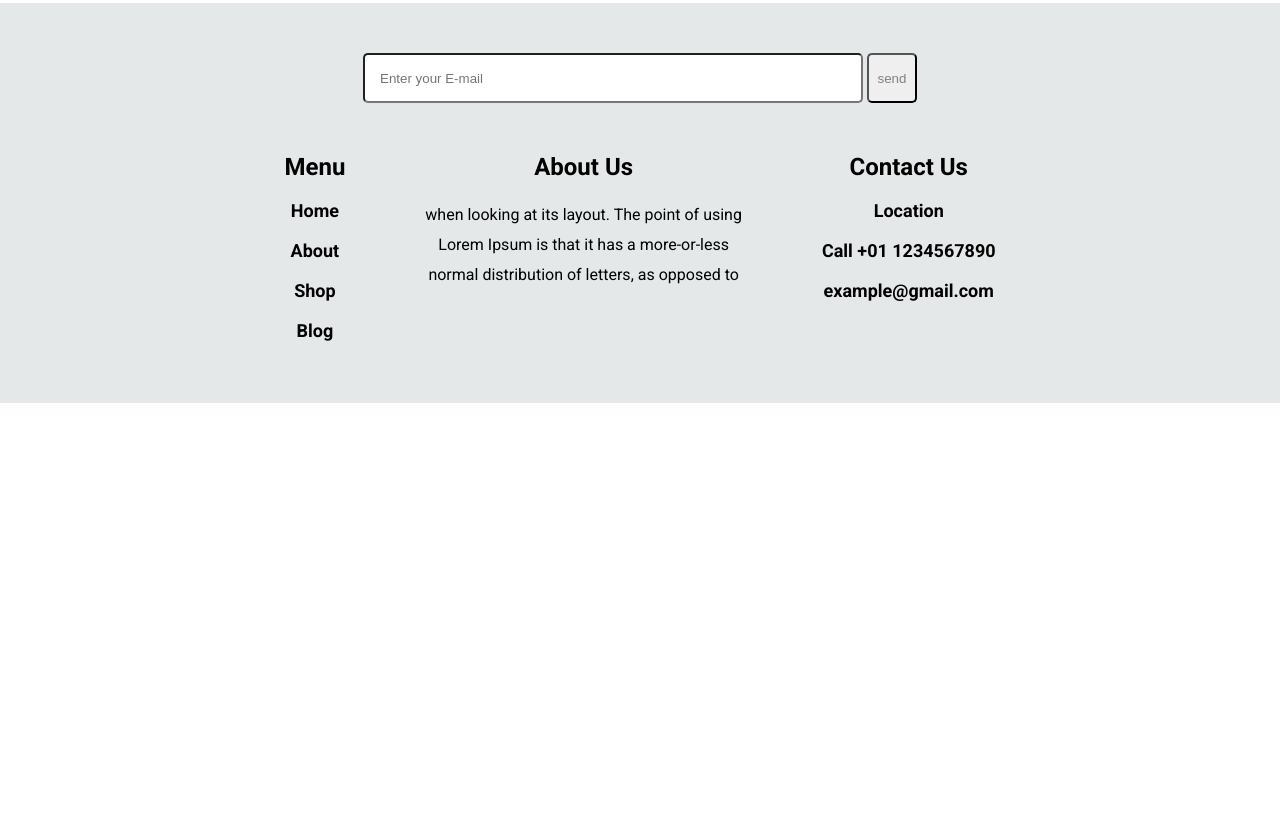
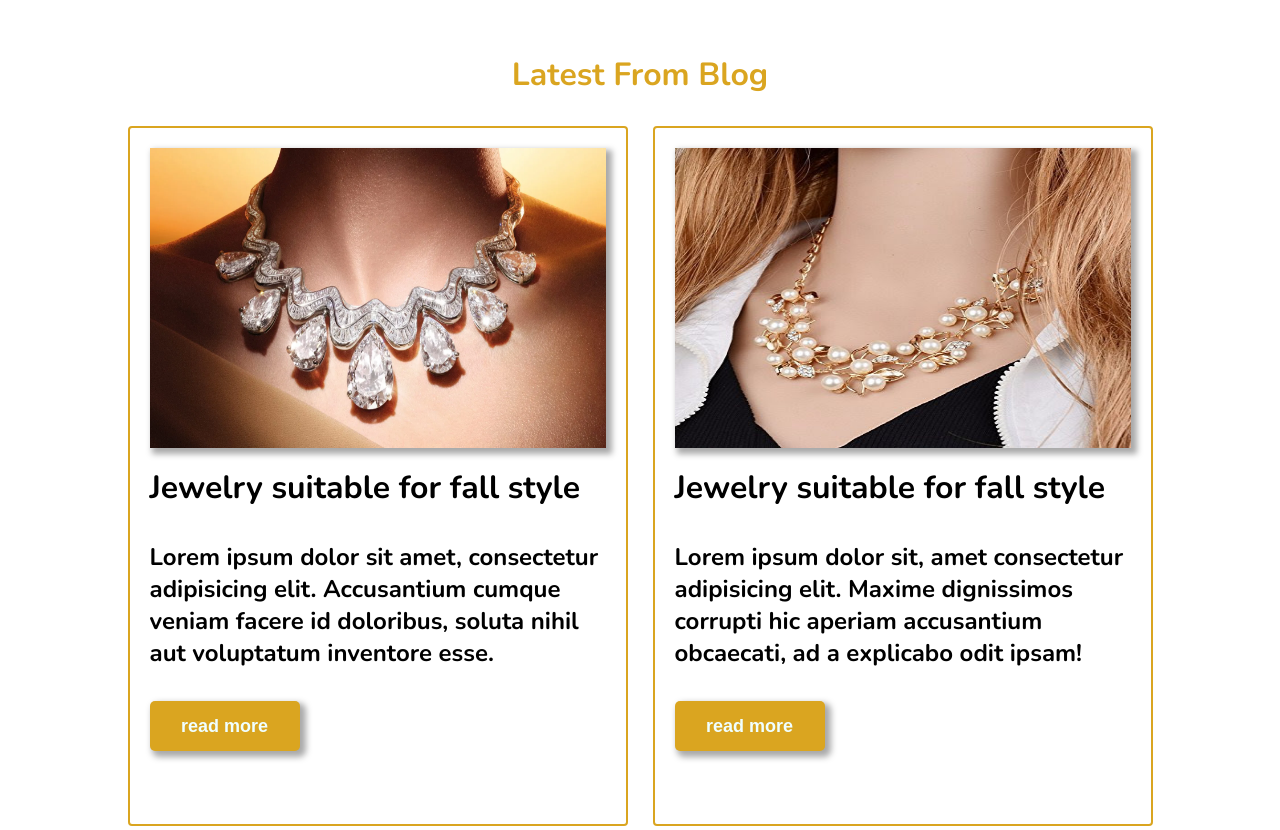
Before and after one commit to rezvan-1999/Jewellery, a plain HTML site: page blog/index.html in a window 1280 px wide. Shown: the part 497-1327 px from the top of the page. Before the commit the page ends 900 px from the top, so only its background shows below. Drawn offline with nearby package versions, Linux system fonts and the light colour scheme; a web font is replaced by a local one.

Commit message:
add main for blog

```diff
--- a/blog/index.html
+++ b/blog/index.html
@@ -38,6 +38,37 @@
     </header>
 
     <!-- main -->
+    <section class="main-container">
+      <h2>Latest From Blog</h2>
+
+      <section class="blog-container">
+        <div class="card">
+          <img src="./img/blog.webp" alt="blog" />
+          <h4>Jewelry suitable for fall style</h4>
+          <br />
+          <p>
+            Lorem ipsum dolor sit amet, consectetur adipisicing elit.
+            Accusantium cumque veniam facere id doloribus, soluta nihil aut
+            voluptatum inventore esse.
+          </p>
+          <br />
+          <button>read more</button>
+        </div>
+
+        <div class="card">
+          <img src="./img/blog2.jpg" alt="blog" />
+          <h4>Jewelry suitable for fall style</h4>
+          <br />
+          <p>
+            Lorem ipsum dolor sit, amet consectetur adipisicing elit. Maxime
+            dignissimos corrupti hic aperiam accusantium obcaecati, ad a
+            explicabo odit ipsam!
+          </p>
+          <br />
+          <button>read more</button>
+        </div>
+      </section>
+    </section>
 
     <!-- footer -->
     <footer>
--- a/blog/style.css
+++ b/blog/style.css
@@ -1,5 +1,6 @@
 /* header, footer font */
 @import url("https://fonts.googleapis.com/css2?family=Nunito:ital,wght@0,200..1000;1,200..1000&family=Roboto:ital,wght@0,100;0,300;0,400;0,500;0,700;0,900;1,100;1,300;1,400;1,500;1,700;1,900&display=swap");
+@import url("https://fonts.googleapis.com/css2?family=Afacad+Flux:wght@100..1000&family=Nunito:ital,wght@0,200..1000;1,200..1000&display=swap");
 
 * {
   margin: 0;
@@ -60,6 +61,68 @@ nav {
 }
 
 /*  main */
+.main-container {
+  font-family: "Nunito", sans-serif;
+  display: flex;
+  flex-direction: column;
+  margin: 50px 0;
+  min-height: 800px;
+}
+
+h2 {
+  text-align: center;
+  font-size: xx-large;
+  font-weight: bold;
+  color: goldenrod;
+  margin-bottom: 30px;
+}
+
+.blog-container {
+  display: flex;
+  justify-content: center;
+  gap: 25px;
+  flex-wrap: wrap;
+}
+
+h4 {
+  font-size: xx-large;
+}
+
+.card {
+  font-size: x-large;
+  font-weight: bold;
+  width: 500px;
+  height: 700px;
+  border: 2px solid goldenrod;
+  border-radius: 4px;
+  padding: 20px;
+}
+
+.card img {
+  width: 100%;
+  height: 300px;
+  margin-bottom: 10px;
+  box-shadow: 4px 4px 6px 2px darkgrey;
+}
+
+.card button {
+  width: 150px;
+  height: 50px;
+  padding: 10px;
+  border-radius: 5px;
+  background-color: goldenrod;
+  color: azure;
+  font-size: large;
+  font-weight: bold;
+  border: none;
+  box-shadow: 4px 4px 6px 2px darkgrey;
+}
+
+.card button:hover {
+  background-color: white;
+  color: goldenrod;
+  border: 2px solid goldenrod;
+}
 
 /* footer */
 footer {
```
Also changed, not shown: blog/img/blog.webp (renamed from home/img/blog.webp), blog/img/blog2.jpg (renamed from home/img/blog2.jpg).
